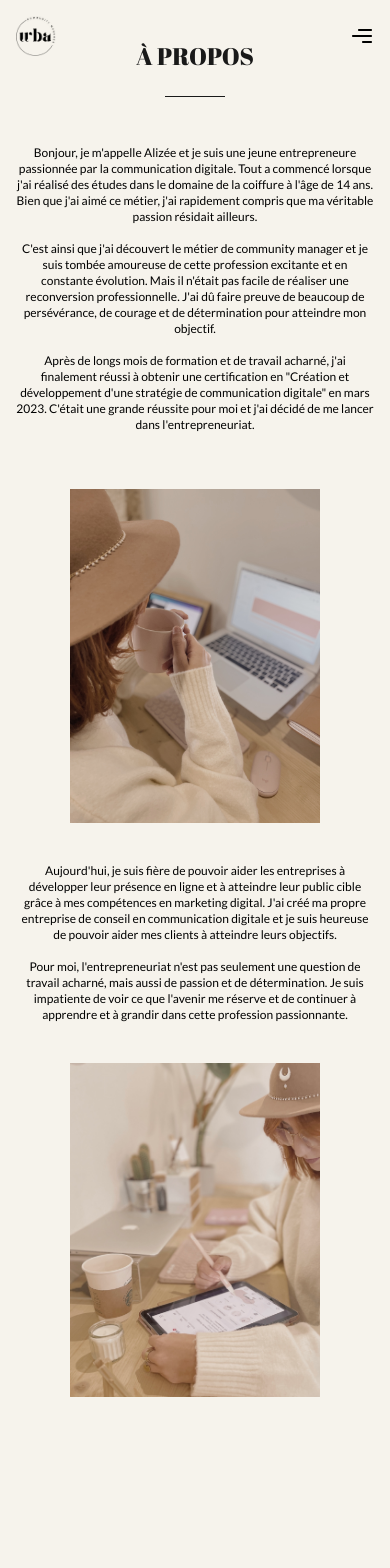
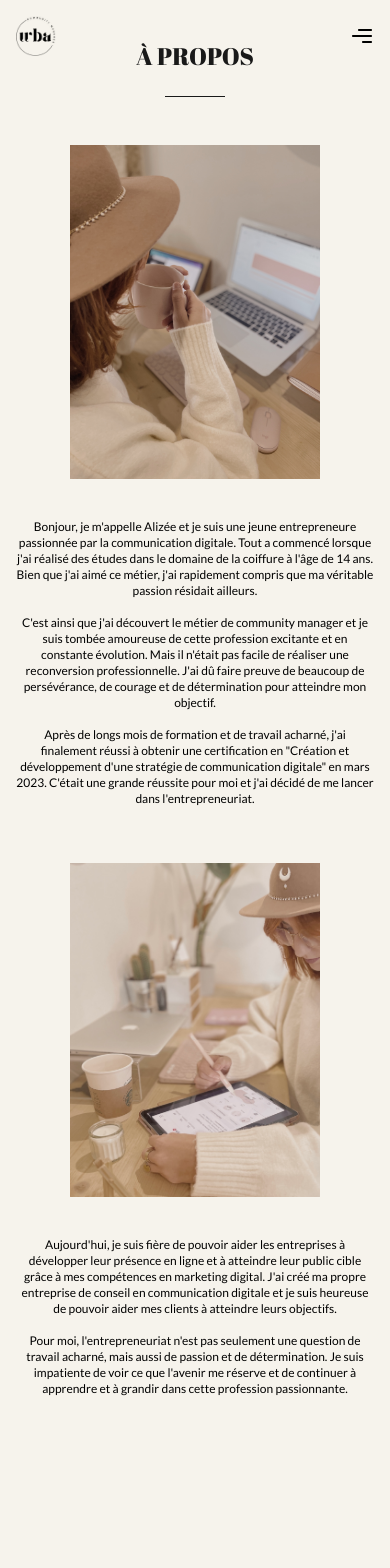
Before and after one commit to simoncdn/workshopbya, a Next.js app: page /about in a window 390 px wide. Shown: the top 1568 px of the page. Built offline with nearby package versions, Linux system fonts and the light colour scheme.

Commit message:
💄 F04 : PAGES > ABOUT > add style

```diff
--- a/pages/about.tsx
+++ b/pages/about.tsx
@@ -38,12 +38,12 @@ export default function about() {
         initial={sectionPageAnimate.initial}
         animate={sectionPageAnimate.animate}
         variants={sectionPageAnimate}
-        className={`${styles.boxWidth} w-[100%] relative sm:-[100px] pt-[40px] pb-[100px]`}
+        className={`${styles.boxWidth} w-[100%] relative pt-[40px] pb-[100px]`}
       >
         <PagesTitle label="À PROPOS" />
 
         <div
-          className={`${styles.flexCol} ${styles.gap}  ${styles.paddingX} items-center sm:flex-row sm:text-left text-center min-h-[550px] relative `}
+          className={`${styles.flexColReverse} ${styles.gap}  ${styles.paddingX} items-center sm:flex-row sm:text-left text-center min-h-[550px] relative `}
         >
           <motion.div
             initial={aboutTextAnimate.initial}
@@ -89,7 +89,7 @@ export default function about() {
         </div>
 
         <div
-          className={`flex flex-col-reverse justify-center ${styles.gap}  ${styles.paddingX} items-center sm:flex-row sm:text-left text-center relative sm:py-20 pt-10 sm:bg-secondary lg:my-[100px] `}
+          className={`${styles.flexCol} ${styles.gap}  ${styles.paddingX} items-center sm:flex-row sm:text-left text-center relative sm:py-20 pt-10 sm:bg-secondary lg:my-[100px] `}
         >
           <div className={`${styles.flexCenter} ss:w-6/12 w-[100%]  relative`}>
             <motion.img
```
